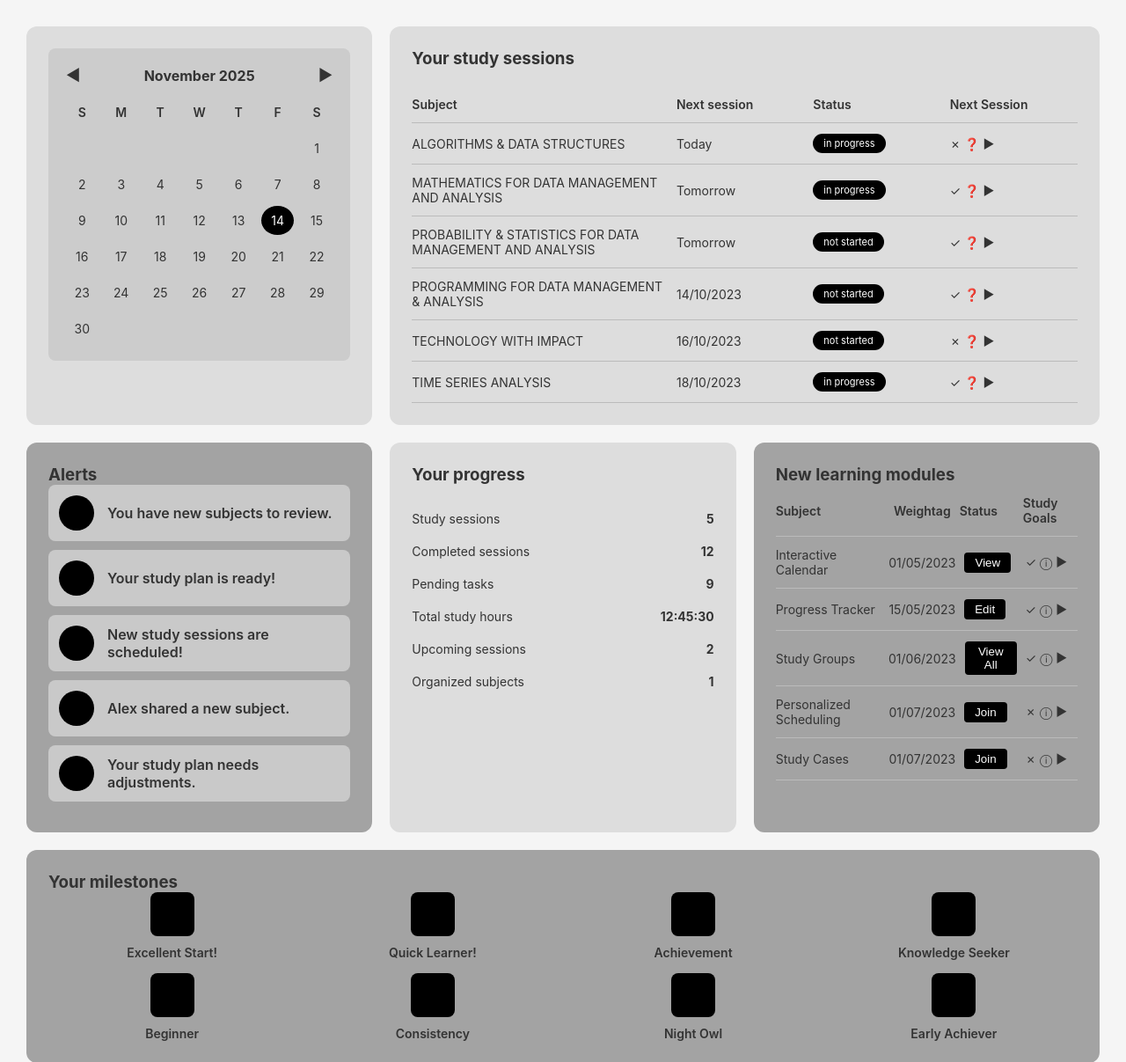
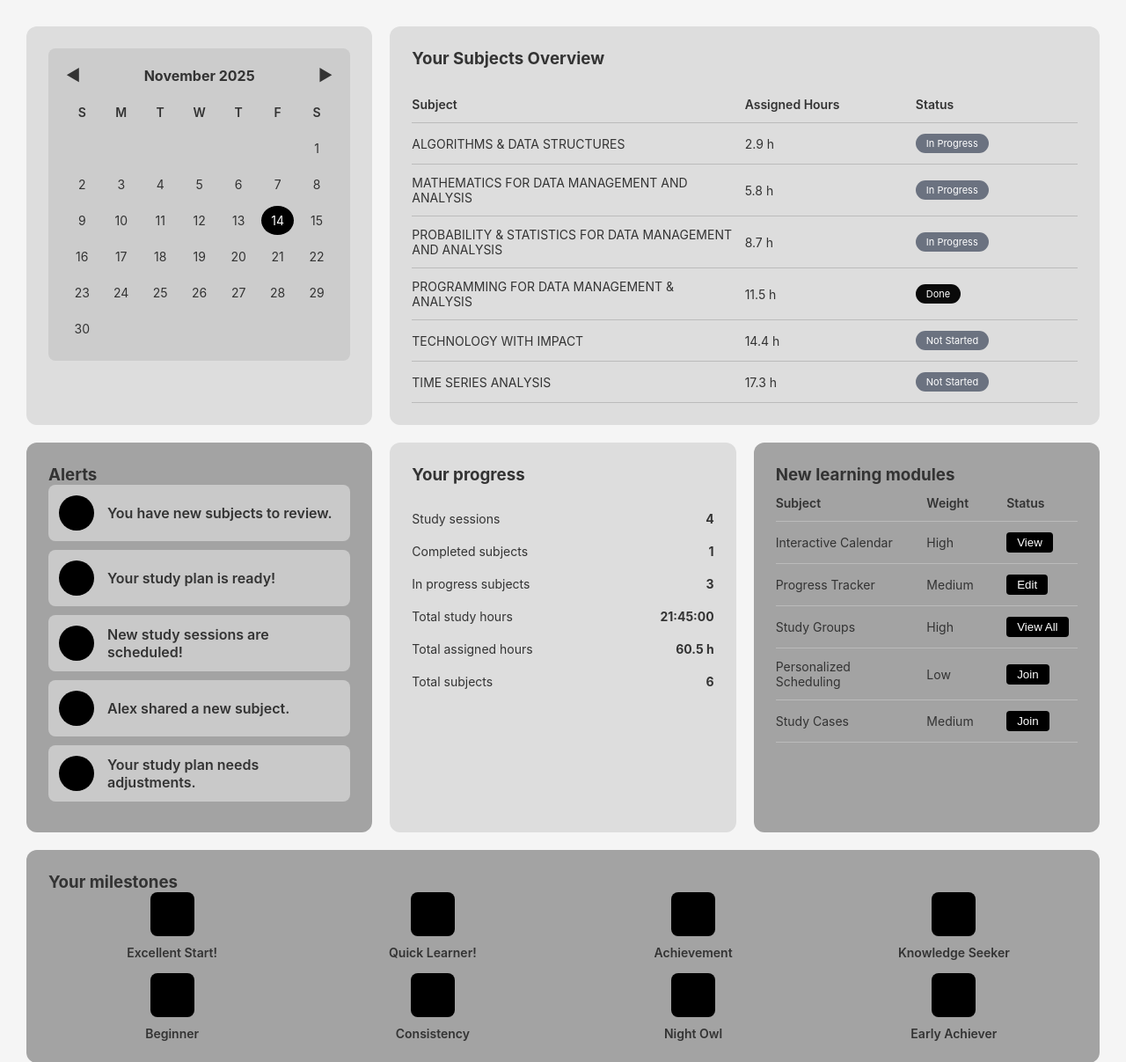
Before and after one commit to rmetchkarovaieu2024-bit/ADS-Project, a Flask app: page /dashboard in a window 1280 px wide. Shown: the part 59-1266 px from the top of the page at 88% size. Run offline with Flask 3, Linux system fonts and the light colour scheme; a user stored in the database is signed in.

Commit message:
14.11.2025 - Raya thinks its done

```diff
--- a/app.py
+++ b/app.py
@@ -155,7 +155,82 @@ def login():
 def dashboard():
     if not g.user:
         return redirect(url_for('login'))
-    return render_template('dashboard.html', user=g.user)
+
+    # Get user's subjects with allocations
+    subject_weights = SubjectWeight.query.filter_by(user_id=g.user.id).all()
+
+    # Calculate hours logged per subject
+    subjects_overview = []
+    completed_count = 0
+    in_progress_count = 0
+
+    for sw in subject_weights:
+        # Get total minutes logged for this subject
+        logged_sessions = StudySession.query.filter_by(
+            user_id=g.user.id,
+            subject=sw.subject
+        ).all()
+
+        total_logged_minutes = sum(session.duration_minutes for session in logged_sessions)
+        total_logged_hours = total_logged_minutes / 60
+
+        # Convert allocation from minutes to hours
+        assigned_hours = round(sw.allocation / 60, 1)
+
+        # Determine status
+        if assigned_hours == 0:
+            status = 'Not Assigned'
+            status_class = 'not-started'
+        elif total_logged_hours >= assigned_hours:
+            status = 'Done'
+            status_class = 'done'
+            completed_count += 1
+        elif total_logged_hours > 0:
+            status = 'In Progress'
+            status_class = 'in-progress'
+            in_progress_count += 1
+        else:
+            status = 'Not Started'
+            status_class = 'not-started'
+
+        subjects_overview.append({
+            'subject': sw.subject,
+            'assigned_hours': assigned_hours,
+            'logged_hours': round(total_logged_hours, 1),
+            'status': status,
+            'status_class': status_class
+        })
+
+    # Calculate total study sessions
+    total_sessions = StudySession.query.filter_by(user_id=g.user.id).count()
+
+    # Calculate total study hours
+    all_sessions = StudySession.query.filter_by(user_id=g.user.id).all()
+    total_minutes = sum(session.duration_minutes for session in all_sessions)
+    hours = int(total_minutes // 60)
+    minutes = int(total_minutes % 60)
+    seconds = int((total_minutes % 1) * 60)
+    total_hours_formatted = f"{hours}:{minutes:02d}:{seconds:02d}"
+
+    # Calculate total assigned hours
+    total_assigned_hours = sum(sw.allocation for sw in subject_weights) / 60
+
+    # Build stats dictionary
+    stats = {
+        'total_sessions': total_sessions,
+        'completed_subjects': completed_count,
+        'in_progress_subjects': in_progress_count,
+        'total_hours': total_hours_formatted,
+        'total_assigned_hours': round(total_assigned_hours, 1),
+        'total_subjects': len(subject_weights)
+    }
+
+    return render_template(
+        'dashboard.html',
+        user=g.user,
+        subjects_overview=subjects_overview,
+        stats=stats
+    )
 
 
 @app.route('/register', methods=['GET', 'POST'])
@@ -451,7 +526,6 @@ def delete_study_session(session_id):
     except Exception as e:
         db.session.rollback()
         return jsonify(error="Failed to delete session"), 500
-
 
 
 # ============ OOP: Tree Node Class ============
@@ -862,6 +936,8 @@ def study_groups():
         total_users=total_users,
         graph_info=graph_info
     )
+
+
 # ============ __main__ ============
 if __name__ == '__main__':
     with app.app_context():
--- a/templates/dashboard.html
+++ b/templates/dashboard.html
@@ -100,7 +100,7 @@
         }
         .session-row {
             display: grid;
-            grid-template-columns: 2fr 1fr 1fr 1fr;
+            grid-template-columns: 2fr 1fr 1fr;
             gap: 10px;
             padding: 12px 0;
             border-bottom: 1px solid #bbb;
@@ -118,15 +118,14 @@
             font-size: 11px;
             display: inline-block;
         }
-        .status-badge.not-started {
-            background: #000;
+        .status-badge.done {
+            background: #0a0a0a;
         }
         .status-badge.in-progress {
-            background: #000;
+            background: #6b7280;
         }
-        .action-icons {
-            display: flex;
-            gap: 8px;
+        .status-badge.not-started {
+            background: #6b7280;
         }
         .progress-item {
             display: flex;
@@ -223,50 +222,24 @@
             </div>
         </div>
         <div class="dashboard-card card-span-2">
-            <h3>Your study sessions</h3>
+            <h3>Your Subjects Overview</h3>
             <div class="session-table">
                 <div class="session-row header">
                     <div>Subject</div>
-                    <div>Next session</div>
+                    <div>Assigned Hours</div>
                     <div>Status</div>
-                    <div>Next Session</div>
                 </div>
-                <div class="session-row">
-                    <div>ALGORITHMS & DATA STRUCTURES</div>
-                    <div>Today</div>
-                    <div><span class="status-badge in-progress">in progress</span></div>
-                    <div class="action-icons">✗ ❓ ▶</div>
-                </div>
-                <div class="session-row">
-                    <div>MATHEMATICS FOR DATA MANAGEMENT AND ANALYSIS</div>
-                    <div>Tomorrow</div>
-                    <div><span class="status-badge in-progress">in progress</span></div>
-                    <div class="action-icons">✓ ❓ ▶</div>
-                </div>
-                <div class="session-row">
-                    <div>PROBABILITY & STATISTICS FOR DATA MANAGEMENT AND ANALYSIS</div>
-                    <div>Tomorrow</div>
-                    <div><span class="status-badge not-started">not started</span></div>
-                    <div class="action-icons">✓ ❓ ▶</div>
-                </div>
-                <div class="session-row">
-                    <div>PROGRAMMING FOR DATA MANAGEMENT & ANALYSIS</div>
-                    <div>14/10/2023</div>
-                    <div><span class="status-badge not-started">not started</span></div>
-                    <div class="action-icons">✓ ❓ ▶</div>
-                </div>
-                <div class="session-row">
-                    <div>TECHNOLOGY WITH IMPACT</div>
-                    <div>16/10/2023</div>
-                    <div><span class="status-badge not-started">not started</span></div>
-                    <div class="action-icons">✗ ❓ ▶</div>
-                </div>
-                <div class="session-row">
-                    <div>TIME SERIES ANALYSIS</div>
-                    <div>18/10/2023</div>
-                    <div><span class="status-badge in-progress">in progress</span></div>
-                    <div class="action-icons">✓ ❓ ▶</div>
-                </div>
+                {% for subject_data in subjects_overview %}
+                    <div class="session-row">
+                        <div>{{ subject_data.subject }}</div>
+                        <div>{{ subject_data.assigned_hours }} h</div>
+                        <div>
+                            <span class="status-badge {{ subject_data.status_class }}">
+                                {{ subject_data.status }}
+                            </span>
+                        </div>
+                    </div>
+                {% endfor %}
             </div>
         </div>
         <div class="dashboard-card-updates">
@@ -306,27 +279,27 @@
             <h3>Your progress</h3>
             <div class="progress-item">
                 <span>Study sessions</span>
-                <strong>5</strong>
+                <strong>{{ stats.total_sessions }}</strong>
             </div>
             <div class="progress-item">
-                <span>Completed sessions</span>
-                <strong>12</strong>
+                <span>Completed subjects</span>
+                <strong>{{ stats.completed_subjects }}</strong>
             </div>
             <div class="progress-item">
-                <span>Pending tasks</span>
-                <strong>9</strong>
+                <span>In progress subjects</span>
+                <strong>{{ stats.in_progress_subjects }}</strong>
             </div>
             <div class="progress-item">
                 <span>Total study hours</span>
-                <strong>12:45:30</strong>
+                <strong>{{ stats.total_hours }}</strong>
             </div>
             <div class="progress-item">
-                <span>Upcoming sessions</span>
-                <strong>2</strong>
+                <span>Total assigned hours</span>
+                <strong>{{ stats.total_assigned_hours }} h</strong>
             </div>
             <div class="progress-item">
-                <span>Organized subjects</span>
-                <strong>1</strong>
+                <span>Total subjects</span>
+                <strong>{{ stats.total_subjects }}</strong>
             </div>
         </div>
         <div class="dashboard-card-updates">
@@ -334,39 +307,33 @@
             <div class="session-table">
                 <div class="session-row header">
                     <div>Subject</div>
-                    <div>Weightag</div>
+                    <div>Weight</div>
                     <div>Status</div>
-                    <div>Study Goals</div>
                 </div>
                 <div class="session-row">
                     <div>Interactive Calendar</div>
-                    <div>01/05/2023</div>
+                    <div>High</div>
                     <div><button style="background: #000; color: white; padding: 4px 12px; border: none; border-radius: 4px; cursor: pointer;">View</button></div>
-                    <div>✓ ⓘ ▶</div>
                 </div>
                 <div class="session-row">
                     <div>Progress Tracker</div>
-                    <div>15/05/2023</div>
+                    <div>Medium</div>
                     <div><button style="background: #000; color: white; padding: 4px 12px; border: none; border-radius: 4px; cursor: pointer;">Edit</button></div>
-                    <div>✓ ⓘ ▶</div>
                 </div>
                 <div class="session-row">
                     <div>Study Groups</div>
-                    <div>01/06/2023</div>
+                    <div>High</div>
                     <div><button style="background: #000; color: white; padding: 4px 12px; border: none; border-radius: 4px; cursor: pointer;">View All</button></div>
-                    <div>✓ ⓘ ▶</div>
                 </div>
                 <div class="session-row">
                     <div>Personalized Scheduling</div>
-                    <div>01/07/2023</div>
+                    <div>Low</div>
                     <div><button style="background: #000; color: white; padding: 4px 12px; border: none; border-radius: 4px; cursor: pointer;">Join</button></div>
-                    <div>✗ ⓘ ▶</div>
                 </div>
                 <div class="session-row">
                     <div>Study Cases</div>
-                    <div>01/07/2023</div>
+                    <div>Medium</div>
                     <div><button style="background: #000; color: white; padding: 4px 12px; border: none; border-radius: 4px; cursor: pointer;">Join</button></div>
-                    <div>✗ ⓘ ▶</div>
                 </div>
             </div>
         </div>
--- a/templates/schedule.html
+++ b/templates/schedule.html
@@ -156,7 +156,7 @@
             <a href="/dashboard" class="menu-item"><div class="menu-icon"></div><span>Dashboard</span></a>
             <a href="/weight" class="menu-item"><div class="menu-icon"></div><span>Subjects</span></a>
             <div class="menu-item active"><div class="menu-icon"></div><span>Schedule</span></div>
-            <a href="/study_log" class="menu-item"><div class="menu-icon"></div><span>Study log</span></a>
+            <a href="/study_log" class="menu-item"><div class="menu-icon"></div><span>Study Log</span></a>
             <div class="menu-item-no"><div class="menu-icon"></div><span>Study Groups</span></div>
             <a href="/leaderboard" class="menu-item"><div class="menu-icon"></div><span>Leaderboard</span></a>
             <div class="menu-item-no"><div class="menu-icon"></div><span>Milestones</span></div>
```
Also changed, not shown: instance/users.db.
